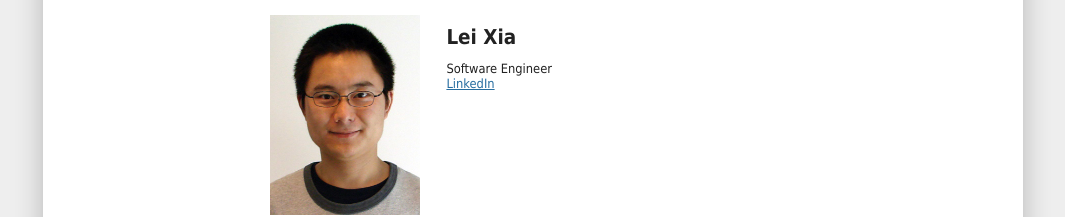
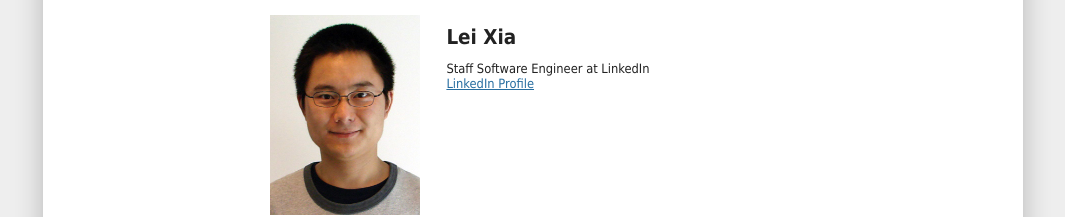
Before and after one commit to lei-xia/lei-xia.github.io, a plain HTML site: page index.html in a window 1280 px wide. Shown: the top 217 px of the page, without its empty margins (107-1172 px from the left). Drawn offline with Linux system fonts and the light colour scheme.

Commit message:
Update index.html

```diff
--- a/index.html
+++ b/index.html
@@ -42,8 +42,8 @@
 
 <h2>Lei Xia</h2>
 
-Software Engineer<br>
-<a href="https://www.linkedin.com/in/lxia1">LinkedIn</a><br>
+Staff Software Engineer at LinkedIn <br>
+<a href="https://www.linkedin.com/in/lxia1">LinkedIn Profile</a><br>
 <br>
 
 </div>
```
